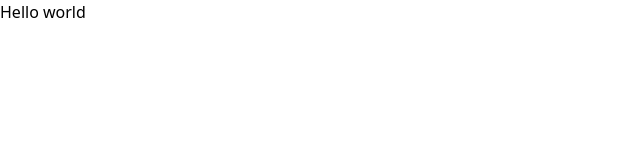
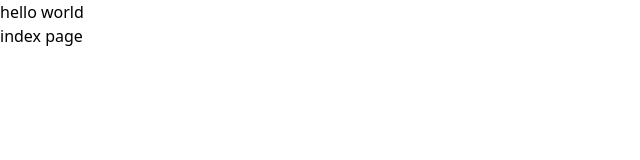
Before and after one commit to syy11cn/reactemplate, a React (Vite) app: page / in a window 1280 px wide. Shown: the top 160 px of the page, without its empty margins (0-640 px from the left). Built offline with nearby package versions, Linux system fonts and the light colour scheme; a web font is replaced by a local one.

Commit message:
chore: add react-router-dom dep

```diff
--- a/package.json
+++ b/package.json
@@ -14,11 +14,13 @@
   },
   "dependencies": {
     "react": "^18.0.0",
-    "react-dom": "^18.0.0"
+    "react-dom": "^18.0.0",
+    "react-router-dom": "^6.3.0"
   },
   "devDependencies": {
     "@antfu/eslint-config": "^0.19.2",
     "@iconify-json/carbon": "^1.1.2",
+    "@types/node": "^17.0.23",
     "@types/react": "^17.0.43",
     "@types/react-dom": "^17.0.14",
     "@unocss/reset": "^0.30.10",
--- a/src/App.tsx
+++ b/src/App.tsx
@@ -1,5 +1,11 @@
+import { useRoutes } from 'react-router-dom'
+import { routes } from './routes'
+
 const App = () => {
-  return <h1>Hello world</h1>
+  return <div>
+    <p>hello world</p>
+    {useRoutes(routes)}
+  </div>
 }
 
 export default App
--- a/src/main.tsx
+++ b/src/main.tsx
@@ -1,5 +1,6 @@
 import { StrictMode } from 'react'
 import { createRoot } from 'react-dom/client'
+import { BrowserRouter as Router } from 'react-router-dom'
 
 import App from './App'
 
@@ -10,6 +11,8 @@ const root = createRoot(document.getElementById('root') as HTMLElement)
 
 root.render(
   <StrictMode>
-    <App />
+    <Router>
+      <App />
+    </Router>
   </StrictMode>,
 )
--- /dev/null
+++ b/src/pages/index.tsx
@@ -0,0 +1,5 @@
+const Index = () => {
+  return <p>index page</p>
+}
+
+export default Index
--- /dev/null
+++ b/src/routes/index.tsx
@@ -0,0 +1,9 @@
+import type { RouteObject } from 'react-router-dom'
+import Index from '~/pages/index'
+
+export const routes: RouteObject[] = [
+  {
+    path: '/',
+    element: <Index />,
+  },
+]
```
Also changed, not shown: 1 other file (tests, documents, lock files or other folders).
